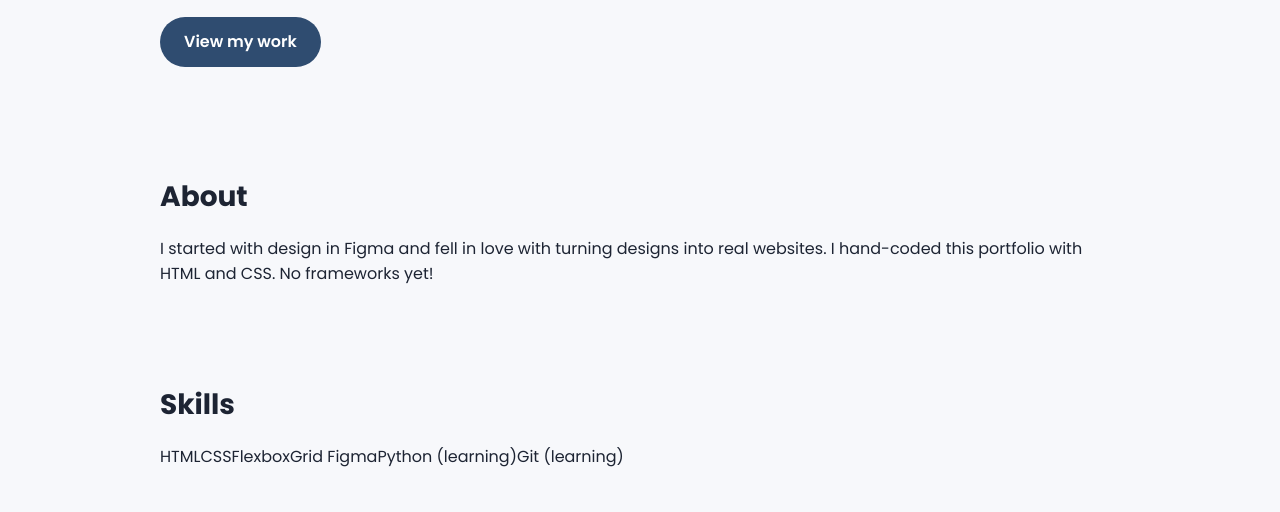
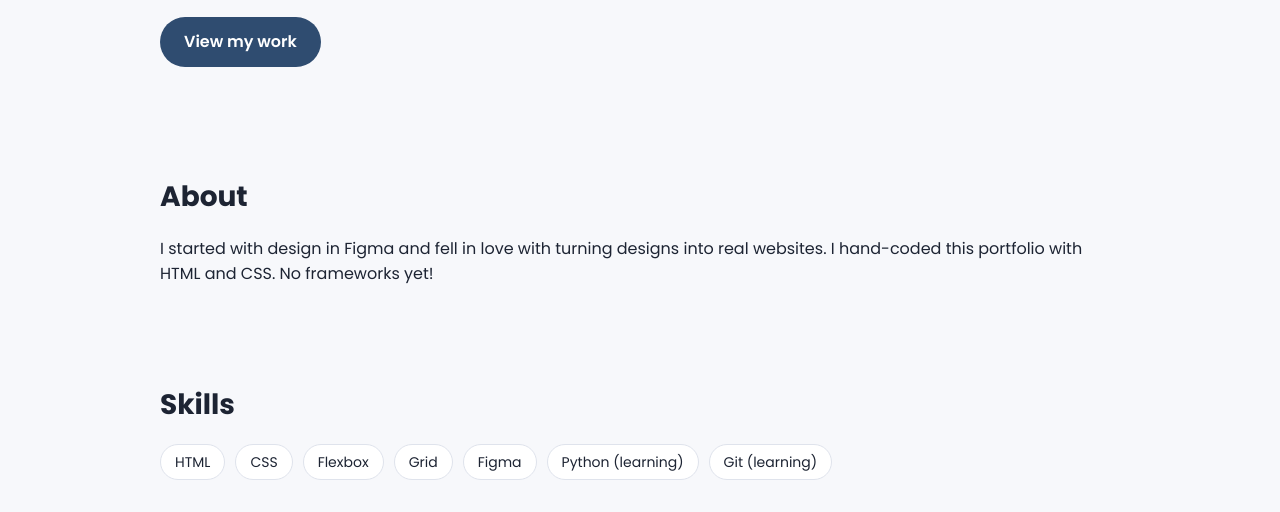
Before and after one commit to cowniv/responsive-portfolio-v1, a plain HTML site: page index.html in a window 1280 px wide. Shown: the part 288-800 px from the top of the page. Drawn offline with Linux system fonts and the light colour scheme.

Commit message:
style: turn skills into chips

```diff
--- a/style.css
+++ b/style.css
@@ -62,3 +62,12 @@ main { max-width: 1000px; margin: 0 auto; padding: 0 20px; }
 
 .section { padding: 48px 0; }
 .section h2 { font-size: 28px; margin-bottom: 16px; }
+
+.chips { display: flex; flex-wrap: wrap; gap: 10px; }
+.chips span {
+  background: #fff;
+  border: 1px solid #dfe3ec;
+  padding: 6px 14px;
+  border-radius: 999px;
+  font-size: 14px;
+}
```
